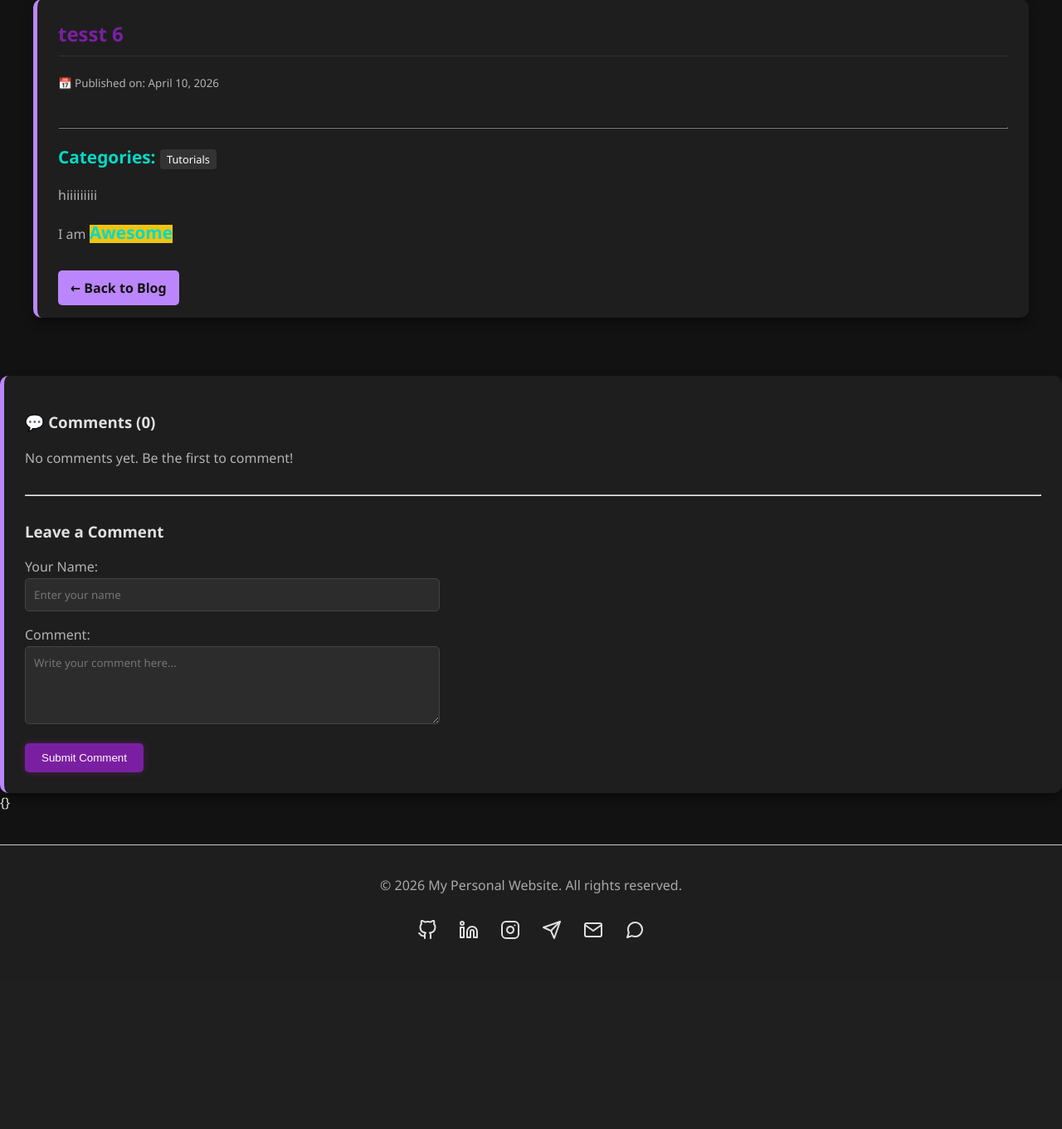
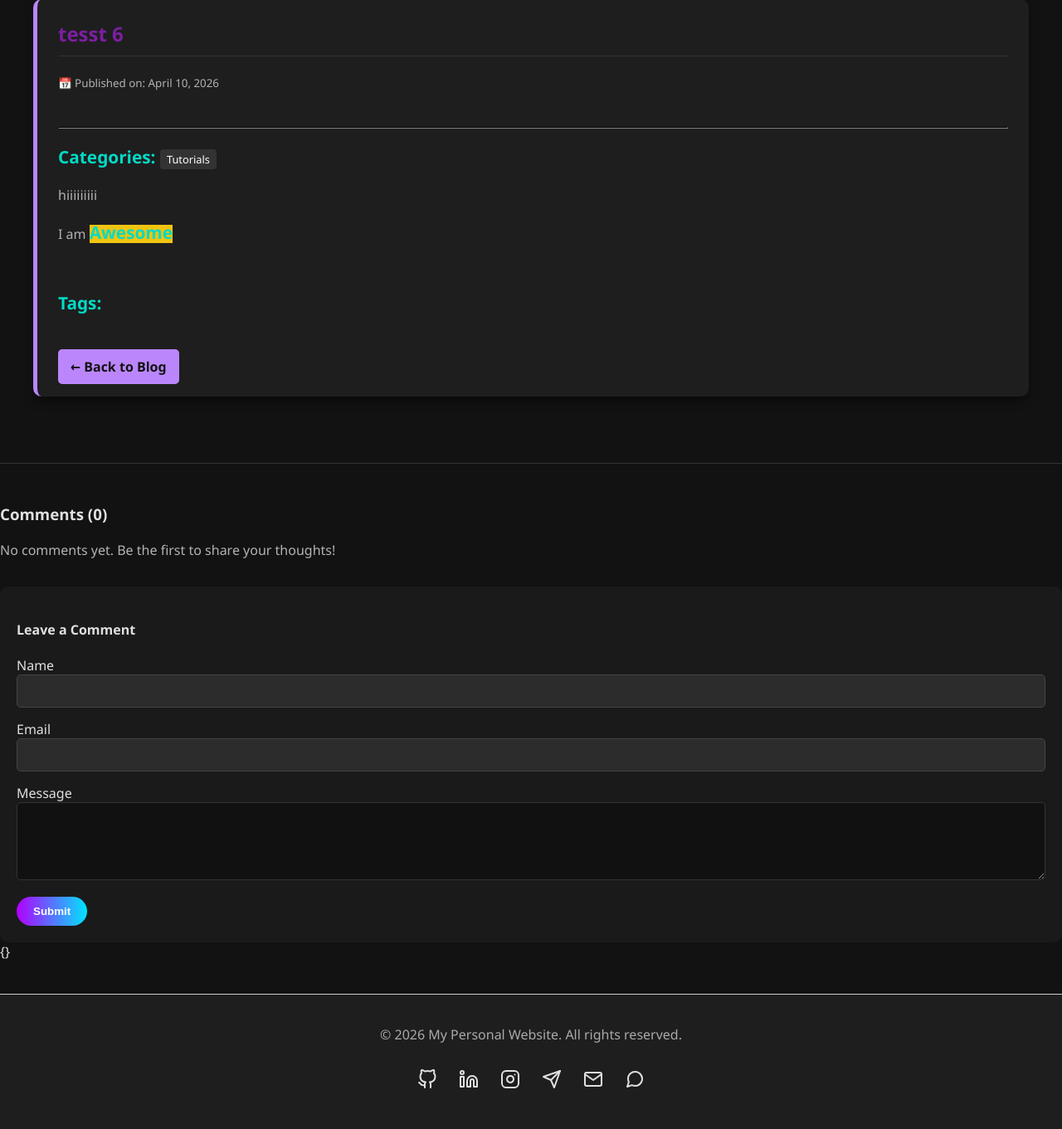
Before and after one commit to AliJohari05/My-Personal-Portfolio-Built-with-Django, a Django app: page /blog/6/ in a window 1280 px wide. Shown: the part 307-1668 px from the top of the page at 83% size. Before the commit the page ends 1439 px from the top, so only its background shows below. Run offline with Django 5.2, Linux system fonts and the light colour scheme; data comes from the database, SQL or seed files in the repository; both versions use the stored data as it was after the commit.

Commit message:
complete sth for reply comments add tags for posts add robots

```diff
--- a/blog/models.py
+++ b/blog/models.py
@@ -1,5 +1,6 @@
 from django.db import models
 from django.utils import timezone
+from taggit.managers import TaggableManager
 from tinymce.models import HTMLField
 from django.urls import reverse
 
@@ -19,6 +20,7 @@ class Post(models.Model):
     created_on = models.DateTimeField(auto_now_add=True)
     image = models.ImageField(upload_to='blog_images/', blank=True, null=True)
     categories = models.ManyToManyField(Category, blank=True)
+    tags = TaggableManager()
     published_date = models.DateTimeField(default=timezone.now)
     class Meta:
         ordering = ['-created_on']
@@ -32,7 +34,7 @@ class Comment(models.Model):
     body = models.TextField(verbose_name="Comment")
     created_at = models.DateTimeField(auto_now_add=True)
     active = models.BooleanField(default=True)
-
+    parent = models.ForeignKey('self', null=True, blank=True, on_delete=models.CASCADE, related_name='replies')
     class Meta:
         ordering = ['created_at']
 
--- a/blog/views.py
+++ b/blog/views.py
@@ -1,13 +1,15 @@
-from django.shortcuts import render,get_object_or_404
+from django.shortcuts import render, get_object_or_404, redirect
 from django.core.paginator import Paginator, PageNotAnInteger, EmptyPage
 from django.db.models import Q,Count
-from .models import Post,Category
+from taggit.models import Tag
+
+from .models import Post, Category, Comment
 from .forms import CommentForm
 # Create your views here.
 def blog_page(request):
     query = request.GET.get('q')
     posts = Post.objects.all().order_by('-created_on')
-
+    tags = Tag.objects.all()
     if query:
         posts = posts.filter(
             Q(title__icontains=query) | Q(content__icontains=query)
@@ -30,13 +32,15 @@ def blog_page(request):
         'query': query,
         'categories': categories,
         'recent_posts': recent_posts,
+        'tags': tags
     }
     return render(request, 'blog/blog.html', context)
 
 
 def post_detail(request, post_id):
     post = get_object_or_404(Post, id=post_id)
-    comments = post.comments.filter(active=True)
+    comments = post.comments.filter(active=True, parent__isnull=True)
+    tags = Tag.objects.all()
     new_comment = None
 
     if request.method == 'POST':
@@ -44,7 +48,14 @@ def post_detail(request, post_id):
         if comment_form.is_valid():
             new_comment = comment_form.save(commit=False)
             new_comment.post = post
+            parent_id = request.POST.get('parent_id')
+            if parent_id:
+                parent_comment = Comment.objects.get(id=parent_id)
+                new_comment.parent = parent_comment
+
             new_comment.save()
+            # Redirect to the same page to prevent duplicate form submissions
+            return redirect('post_detail', post_id=post.id)
     else:
         comment_form = CommentForm()
 
@@ -52,7 +63,8 @@ def post_detail(request, post_id):
         'post': post,
         'comments': comments,
         'new_comment': new_comment,
-        'comment_form': comment_form
+        'comment_form': comment_form,
+        'tags': tags
     }
     return render(request, 'blog/post_detail.html', context)
 
@@ -75,3 +87,36 @@ def category_posts(request, category_name):
     }
     # We will reuse your existing blog template or create a new one
     return render(request, 'blog/category_posts.html', context)
+
+
+def tag_posts(request, tag_slug):
+    tag = get_object_or_404(Tag, slug=tag_slug)
+    posts = Post.objects.filter(tags__in=[tag])
+    query = request.GET.get('q')
+    tags = Tag.objects.all()
+    if query:
+        posts = posts.filter(
+            Q(title__icontains=query) | Q(content__icontains=query)
+        ).distinct()
+
+    paginator = Paginator(posts, 4)
+    try:
+        page_number = request.GET.get('page')
+        page_obj = paginator.get_page(page_number)
+    except PageNotAnInteger:
+        page_obj = paginator.get_page(1)
+    except EmptyPage:
+        page_obj = paginator.get_page(1)
+
+    categories = Category.objects.annotate(post_count=Count('post'))
+    recent_posts = Post.objects.all().order_by('-created_on')[:3]
+
+    context = {
+        'page_obj': page_obj,
+        'query': query,
+        'categories': categories,
+        'recent_posts': recent_posts,
+        'tags': tags
+    }
+
+    return render(request, 'blog/blog.html', context)
--- a/config/urls.py
+++ b/config/urls.py
@@ -14,6 +14,7 @@ Including another URLconf
     1. Import the include() function: from django.urls import include, path
     2. Add a URL to urlpatterns:  path('blog/', include('blog.urls'))
 """
+import debug_toolbar
 from django.contrib import admin
 from django.urls import path,include
 
@@ -41,7 +42,10 @@ urlpatterns = [
     path('ai-lab/', ai_lab_views.ai_lab_page, name='ai_lab'),
     path('contact/', portfolio_views.contact_page, name='contact'),
     path('ai-lab/<slug:slug>/', ai_lab_views.ai_lab_detail, name='ai_lab_detail'),
+    path('blog/tag/<slug:tag_slug>/', blog_views.tag_posts, name='tag_posts'),
     path('sitemap.xml', sitemap, {'sitemaps': sitemaps}, name='django.contrib.sitemaps.views.sitemap'),
+    path('robots.txt', include('robots.urls')),
+    path('__debug__/', include(debug_toolbar.urls)),
 ]
 if settings.DEBUG:
     urlpatterns += static(settings.MEDIA_URL, document_root=settings.MEDIA_ROOT)
--- a/static/css/style.css
+++ b/static/css/style.css
@@ -591,3 +591,25 @@ textarea:focus {
     box-shadow: 0 0 20px rgba(0, 229, 255, 0.4);
     transform: scale(1.1) rotate(5deg);
 }
+.tags-cloud {
+    display: flex;
+    flex-wrap: wrap;
+    gap: 8px;
+}
+
+.tag-item {
+    background-color: #1e1e1e;
+    color: #aaaaaa;
+    padding: 4px 10px;
+    border-radius: 4px;
+    font-size: 12px;
+    text-decoration: none;
+    border: 1px solid #333;
+    transition: all 0.3s ease;
+}
+
+.tag-item:hover {
+    border-color: #7b1fa2;
+    color: #fff;
+    background-color: rgba(123, 31, 162, 0.2);
+}
--- a/templates/blog/post_detail.html
+++ b/templates/blog/post_detail.html
@@ -35,11 +35,21 @@
         </p>
 
         <br>
+        <div class="post-tags" style="margin-top: 15px; margin-bottom: 30px ">
+            <strong>Tags:</strong>
+                {% for tag in post.tags.all %}
+            <span class="tag-badge">{{ tag.name }}</span>
+        {% endfor %}
+        </div>
+        <br>
         <a href="{% url 'blog' %}" style="background-color: #bb86fc; color: #121212; padding: 10px 15px; text-decoration: none; border-radius: 5px; font-weight: bold;">
             ← Back to Blog
         </a>
+
+
     </div>
 </div>
+
 {% include 'components/comments.html' %}
 
 {% endblock %}
--- a/templates/components/comments.html
+++ b/templates/components/comments.html
@@ -1,35 +1,151 @@
-<div class="comments-section section-card" style="margin-top: 40px;">
-    <h3>💬 Comments ({{ comments.count }})</h3>
 
-    <div class="existing-comments">
-        {% for comment in comments %}
-            <div class="comment-box" style="background-color: #f9f9f9; padding: 15px; border-radius: 8px; margin-bottom: 15px; border-left: 4px solid #7b1fa2;">
-                <strong>{{ comment.name }}</strong>
-                <span style="color: #888; font-size: 0.9em;">- {{ comment.created_at|date:"F d, Y" }}</span>
-                <p style="margin-top: 10px;">{{ comment.body|linebreaks }}</p>
+<style>
+    .comments-section {
+        margin-top: 50px;
+        padding-top: 30px;
+        border-top: 1px solid #333;
+    }
+    .comment-box {
+        background: #1a1a1a;
+        padding: 20px;
+        border-radius: 10px;
+        margin-bottom: 20px;
+        border: 1px solid #333;
+    }
+    .reply-box {
+        margin-left: 40px;
+        border-left: 3px solid #b100ff;
+        background: #222;
+    }
+    .comment-header {
+        display: flex;
+        justify-content: space-between;
+        margin-bottom: 10px;
+        color: #888;
+        font-size: 0.9rem;
+    }
+    .comment-author {
+        color: #00e5ff;
+        font-weight: bold;
+    }
+    .btn-reply {
+        background: transparent;
+        color: #b100ff;
+        border: none;
+        cursor: pointer;
+        font-size: 0.9rem;
+        margin-top: 10px;
+    }
+    .btn-reply:hover {
+        text-decoration: underline;
+    }
+    .comment-form-container {
+        margin-top: 30px;
+        background: #1a1a1a;
+        padding: 20px;
+        border-radius: 10px;
+    }
+    .form-group {
+        margin-bottom: 15px;
+    }
+    .form-control {
+        width: 100%;
+        padding: 10px;
+        background: #111;
+        border: 1px solid #333;
+        color: #ddd;
+        border-radius: 5px;
+    }
+</style>
+
+<div class="comments-section">
+    <h3>Comments ({{ comments.count }})</h3>
+
+    <!-- List of Comments -->
+    {% for comment in comments %}
+        <!-- Top Level Comment -->
+        <div class="comment-box">
+            <div class="comment-header">
+                <span class="comment-author">{{ comment.name }}</span>
+                <span>{{ comment.created_on|date:"F d, Y" }}</span>
             </div>
-        {% empty %}
-            <p>No comments yet. Be the first to comment!</p>
+            <div class="comment-body">
+                {{ comment.body|linebreaks }}
+            </div>
+            <button class="btn-reply" onclick="addReply('{{ comment.id }}', '{{ comment.name }}')">Reply</button>
+        </div>
+
+        <!-- Nested Replies -->
+        {% for reply in comment.replies.all %}
+            {% if reply.active %}
+            <div class="comment-box reply-box">
+                <div class="comment-header">
+                    <span class="comment-author">{{ reply.name }}</span>
+                    <span>{{ reply.created_on|date:"F d, Y" }}</span>
+                </div>
+                <div class="comment-body">
+                    {{ reply.body|linebreaks }}
+                </div>
+            </div>
+            {% endif %}
         {% endfor %}
-    </div>
 
-    <hr style="margin: 30px 0;">
+    {% empty %}
+        <p>No comments yet. Be the first to share your thoughts!</p>
+    {% endfor %}
 
-    <div class="add-comment">
-        <h3>Leave a Comment</h3>
+    <!-- Comment Form -->
+    <div class="comment-form-container" id="form-container">
+        <h4 id="form-title">Leave a Comment</h4>
+        <form method="POST" id="comment-form">
+            {% csrf_token %}
+            <!-- Hidden field to store the parent comment ID -->
+            <input type="hidden" name="parent_id" id="parent_id" value="">
 
-        {% if new_comment %}
-            <div style="background-color: #d4edda; color: #155724; padding: 10px; border-radius: 5px; margin-bottom: 15px;">
-                Your comment has been added successfully!
+            <div class="form-group">
+                <label for="name">Name</label>
+                <input type="text" name="name" id="name" class="form-control" required>
             </div>
-        {% else %}
-            <form method="post" style="max-width: 500px;">
-                {% csrf_token %}
-                {{ comment_form.as_p }}
-                <button type="submit" class="btn-blog" style="padding: 10px 20px; background-color: #7b1fa2; color: white; border: none; border-radius: 5px; cursor: pointer;">
-                    Submit Comment
-                </button>
-            </form>
-        {% endif %}
+            <div class="form-group">
+                <label for="email">Email</label>
+                <input type="email" name="email" id="email" class="form-control" required>
+            </div>
+            <div class="form-group">
+                <label for="body">Message</label>
+                <textarea name="body" id="body" rows="4" class="form-control" required></textarea>
+            </div>
+            <button type="submit" class="btn-primary" style="padding: 10px 20px;">Submit</button>
+            <button type="button" class="btn-reply" id="cancel-reply" style="display: none; margin-left: 15px;" onclick="cancelReply()">Cancel Reply</button>
+        </form>
     </div>
 </div>
+
+<script>
+    function addReply(commentId, authorName) {
+        // Set the hidden input value to the parent comment ID
+        document.getElementById('parent_id').value = commentId;
+
+        // Change the form title to show who they are replying to
+        document.getElementById('form-title').innerText = 'Replying to ' + authorName;
+
+        // Show the cancel button
+        document.getElementById('cancel-reply').style.display = 'inline-block';
+
+        // Scroll to the form
+        document.getElementById('form-container').scrollIntoView({ behavior: 'smooth' });
+
+        // Focus on the message box
+        document.getElementById('body').focus();
+    }
+
+    function cancelReply() {
+        // Clear the hidden input
+        document.getElementById('parent_id').value = '';
+
+        // Reset the form title
+        document.getElementById('form-title').innerText = 'Leave a Comment';
+
+        // Hide the cancel button
+        document.getElementById('cancel-reply').style.display = 'none';
+    }
+</script>
```
Also changed, not shown: config/settings.py (+9 -0 lines), templates/components/sidebar.html (+12 -1 lines), db.sqlite3.
